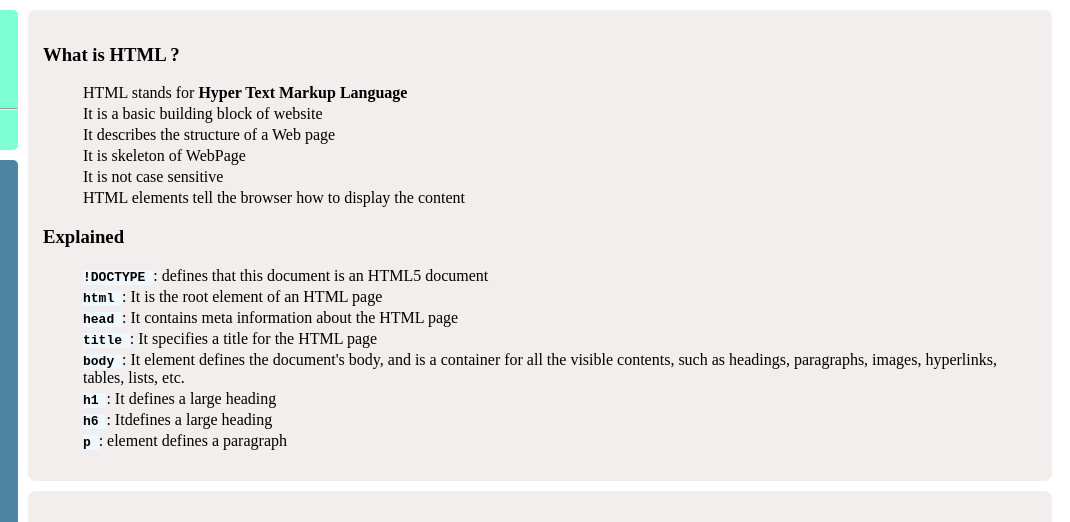
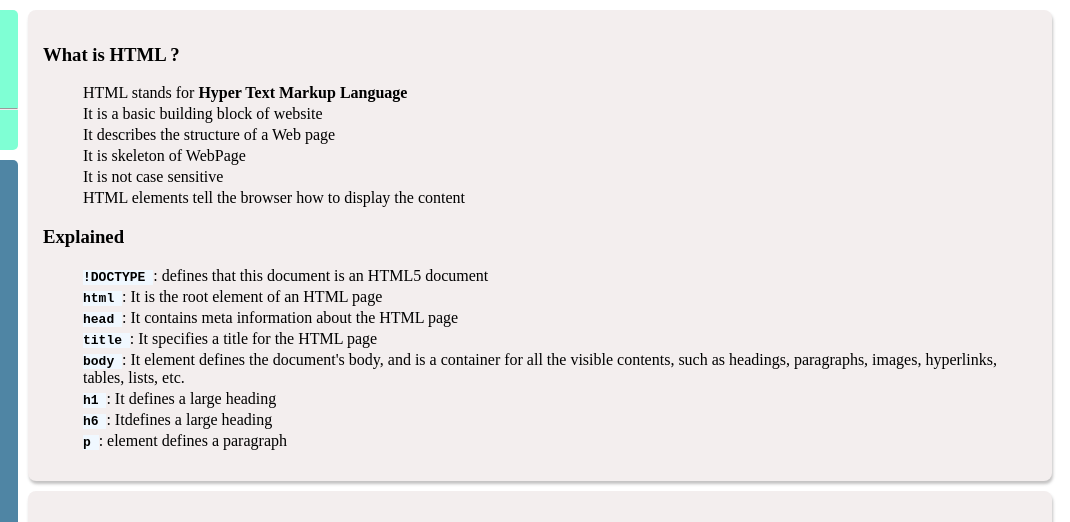
Before and after one commit to AvaneendraSinghRajput/WebDocs, a plain HTML site: page index.html in a window 1280 px wide. Shown: the top 522 px of the page, 210-1280 px from the left. Drawn offline with Linux system fonts and the light colour scheme.

Commit message:
box shadow added

```diff
--- a/style.css
+++ b/style.css
@@ -5,6 +5,7 @@
   /* font-family: 'Open Sans',sans-serif;  */
   scroll-behavior: smooth;
 }
+
 .header {
   position: fixed;
   width: 220px;
@@ -38,6 +39,7 @@
   padding: 15px;
   background-color: rgb(243, 238, 238);
   border-radius: 8px;
+  box-shadow: 1px 3px 3px rgba(65, 61, 61, 0.312);
 }
 
 #logo {
```
